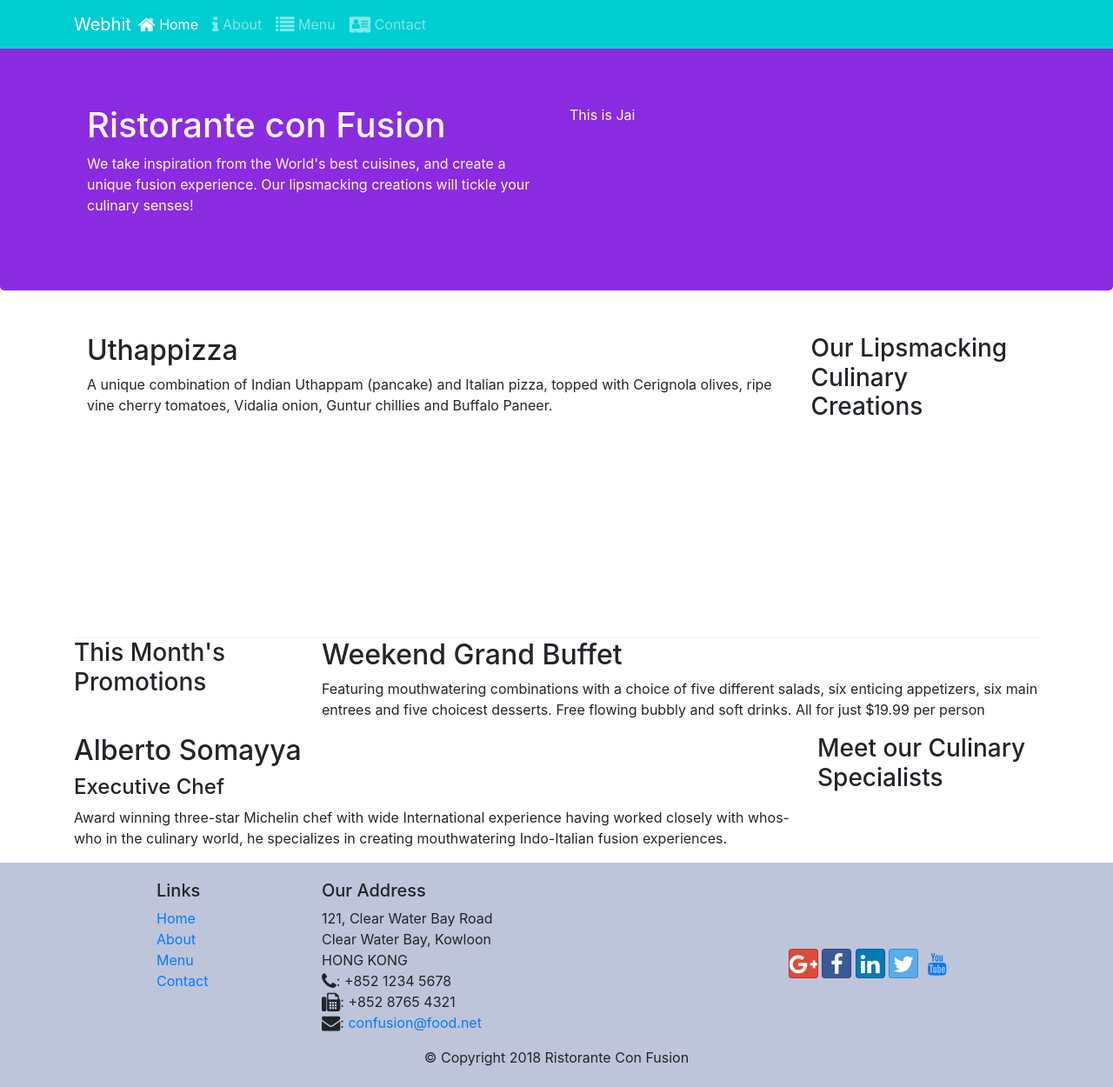
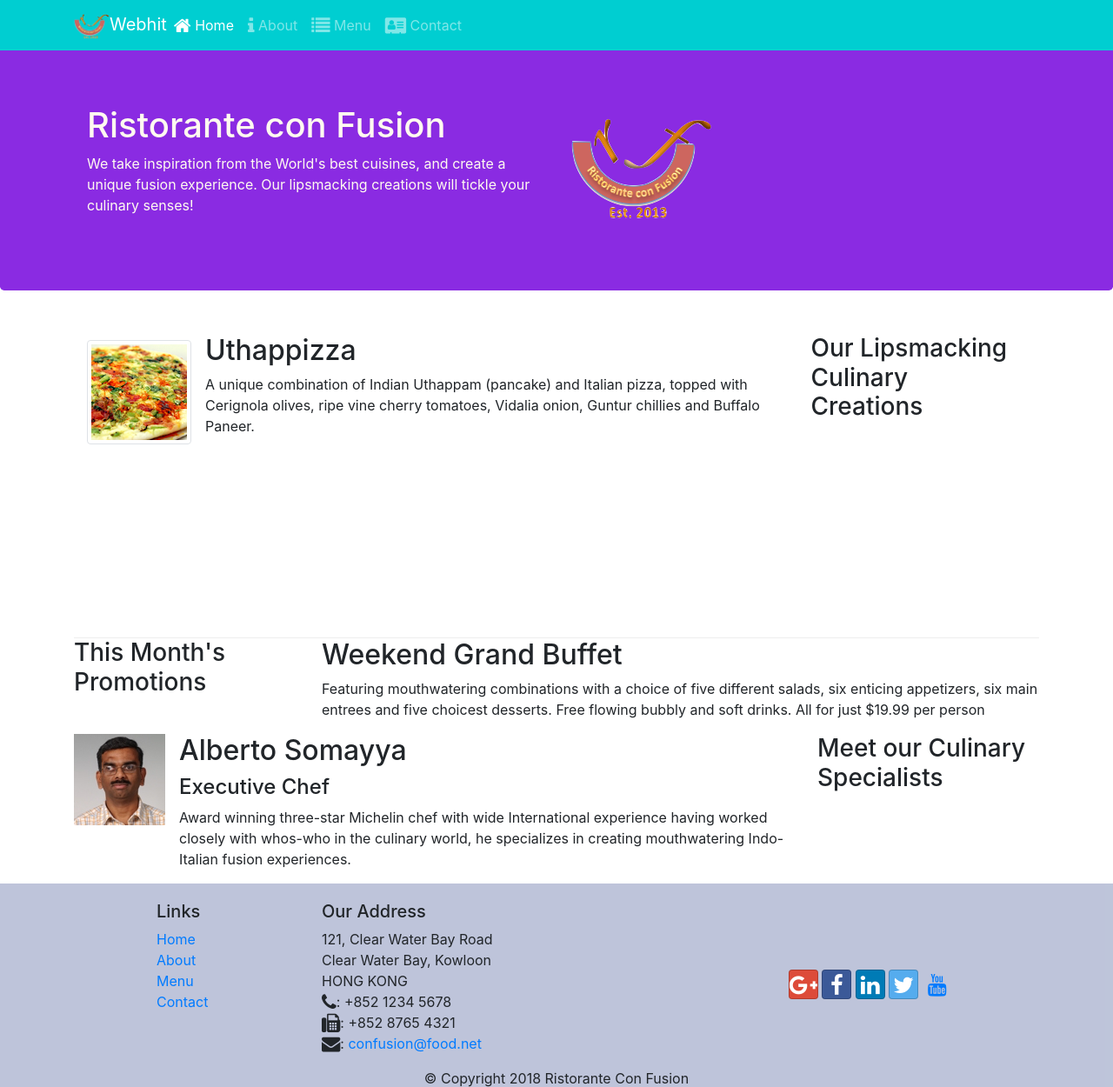
Before and after one commit to deadhit-7081/bootstrap4, a website: page index.html in a window 1280 px wide. Shown: the top 1250 px of the page at 87% size. Drawn offline with nearby package versions, Linux system fonts and the light colour scheme; some icons are missing.

Commit message:
Media and images

```diff
--- a/index.html
+++ b/index.html
@@ -22,7 +22,7 @@
         <span class="navbar-toggler-icon"></span>
 
     </button>
-    <a class="navbar-brand mr-auto" href="#">Webhit</a>
+    <a class="navbar-brand mr-auto" href="#"><img src="img/logo.png" height="30" width="41">Webhit</a>
     <div class="collapse navbar-collapse" id="Navbar">
 
     <ul class="navbar-nav mr-auto" >
@@ -42,8 +42,8 @@
                     <h1>Ristorante con Fusion</h1>
                     <p>We take inspiration from the World's best cuisines, and create a unique fusion experience. Our lipsmacking creations will tickle your culinary senses!</p>
                 </div>
-                <div class="col-12 col-sm">
-                    <h>This is Jai</h>
+                <div class="col-12 col-sm align-self-center">
+                    <img src="img/logo.png" class="img-fluid">
                 </div>
             </div>
         </div>
@@ -55,8 +55,15 @@
                 <h3>Our Lipsmacking Culinary Creations</h3>
             </div>
             <div class="col col-sm order-sm-first col-md">
-                <h2>Uthappizza</h2>
-                <p>A unique combination of Indian Uthappam (pancake) and Italian pizza, topped with Cerignola olives, ripe vine cherry tomatoes, Vidalia onion, Guntur chillies and Buffalo Paneer.</p>
+                <div class="media">
+                    <img class="d-flex mr-3 img-thumbnail align-self-center" src="img/uthappizza.png" alt="uthappizza">
+                    <div class="media-body">
+                        <h2 class="mt-0">Uthappizza</h2>
+                    <p>A unique combination of Indian Uthappam (pancake) and Italian pizza, topped with Cerignola olives, ripe vine cherry tomatoes, Vidalia onion, Guntur chillies and Buffalo Paneer.</p>
+                    </div>
+
+                </div>
+
             </div>
         </div>
 
@@ -76,9 +83,15 @@
                 <h3>Meet our Culinary Specialists</h3>
             </div>
             <div class="col col-sm order-sm-first col-md">
-                <h2>Alberto Somayya</h2>
+                <div class="media">
+                    <img class="d-flex mr-3 image-thumbnail self-align-center" src="img/alberto.png" alt="alberto">
+                    <div class="media-body">
+                        <h2 class="mt-0">Alberto Somayya</h2>
                 <h4>Executive Chef</h4>
                 <p>Award winning three-star Michelin chef with wide International experience having worked closely with whos-who in the culinary world, he specializes in creating mouthwatering Indo-Italian fusion experiences. </p>
+                    </div>
+                </div>
+
             </div>
         </div>
     </div>
```
Also changed, not shown: aboutus.html (+3 -2 lines), contactus.html (+3 -2 lines), _15c0362a3a49b2e1febe1fe3a7a7a63f_img/img/alberto.png (added), _15c0362a3a49b2e1febe1fe3a7a7a63f_img/img/buffet.png (added), _15c0362a3a49b2e1febe1fe3a7a7a63f_img/img/logo.png (added), _15c0362a3a49b2e1febe1fe3a7a7a63f_img/img/uthappizza.png (added), img/alberto.png (added), img/buffet.png (added), img/logo.png (added), img/uthappizza.png (added), 3 other files.
